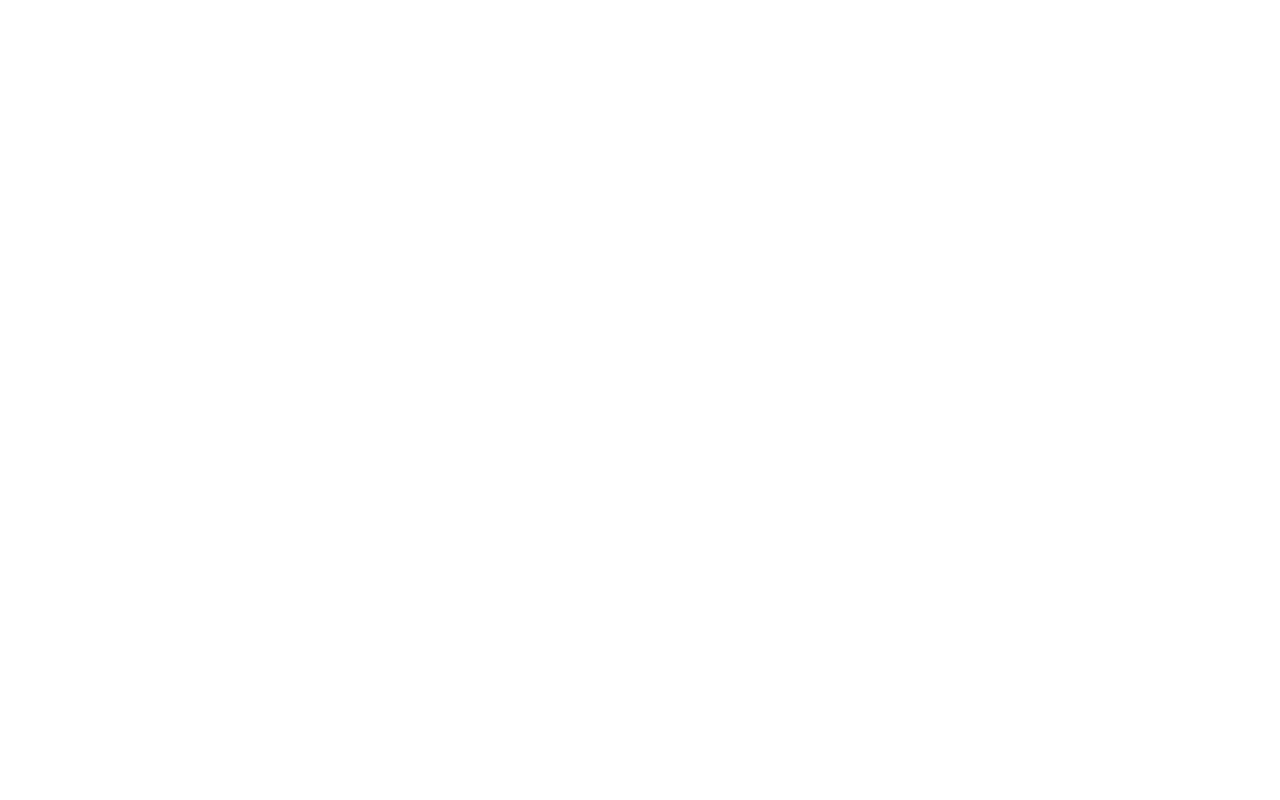
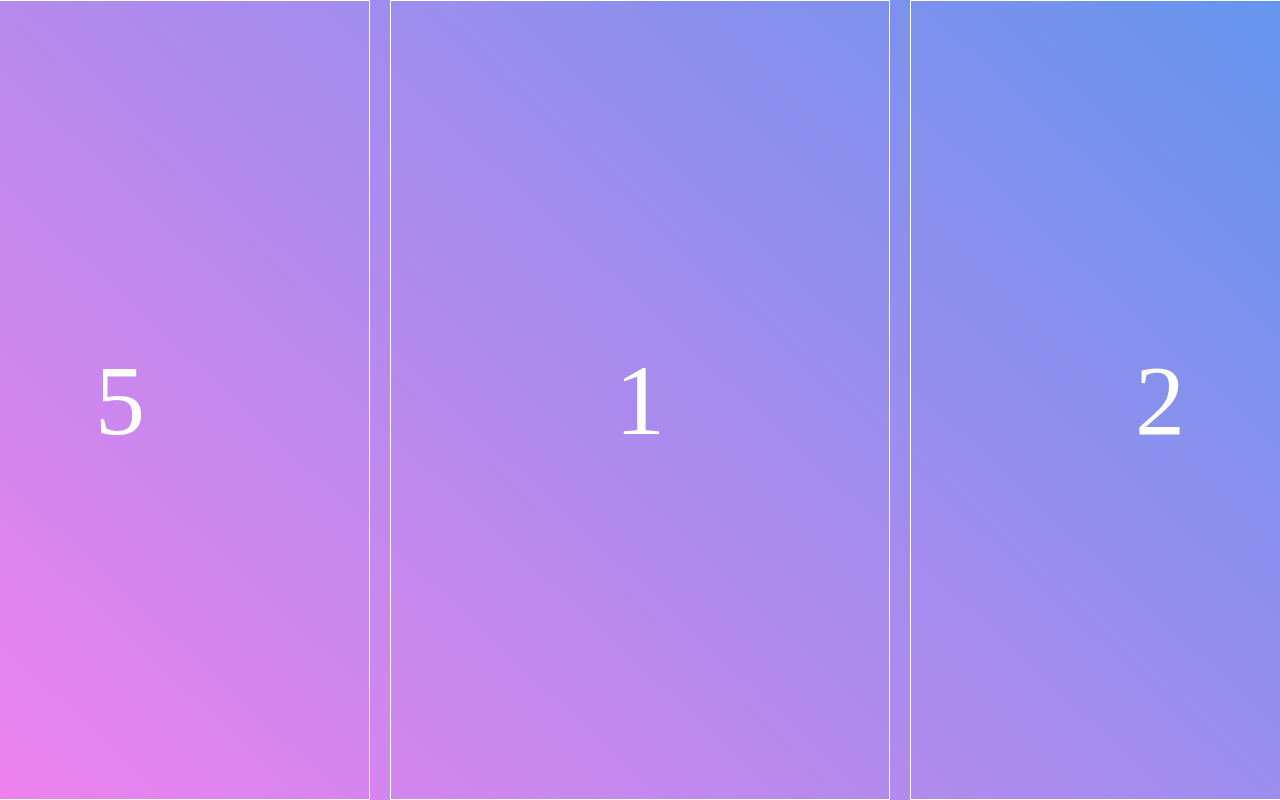
Before and after one commit to ujma1234/Swiper_UI, a plain HTML site: page index.html in a window 1280 px wide. Drawn offline with nearby package versions, Linux system fonts and the light colour scheme.

Commit message:
기본 스와이퍼 사용법

```diff
--- a/index.html
+++ b/index.html
@@ -11,6 +11,27 @@
     <script src="https://unpkg.com/swiper@8/swiper-bundle.min.js"></script>
 </head>
 <body>
+    <main>
+        <section class="swiper-wrapper">
+            <article class="swiper-slide">1</article>
+            <article class="swiper-slide">2</article>
+            <article class="swiper-slide">3</article>
+            <article class="swiper-slide">4</article>
+            <article class="swiper-slide">5</article>
+        </section>
+    </main>
 
+    <script>
+        //기본 스와이퍼 연결법
+        const swiper = new Swiper("main",{
+            speed: 500, // 스와이프 패널 넘김 속도
+            loop: true,  // 스와이프 순환
+            direction: "horizontal", // horizontal : 가로 , vertical : 세로  -> 스와이프 방향
+            grabCursor: true,
+            slidesPerView: "auto", // 숫자 만큼 패널 뷰, "auto" == 100%
+            spaceBetween: 20, // 패널 사이 간격 (단위 : px)
+            centeredSlides: true,
+        });
+    </script>
 </body>
 </html>
--- a/scss/style.scss
+++ b/scss/style.scss
@@ -1,2 +1,28 @@
 @charset "UFT-8";
 @import "reset";
+@import url('https://fonts.googleapis.com/css2?family=Orbitron&family=Roboto:wght@100&display=swap');
+
+main {
+    width: 100%;
+    height: 100vh;
+    background: linear-gradient(43deg, violet, cornflowerblue);
+    overflow: hidden;
+    position: relative;
+
+    .swiper-wrapper {
+        width: 100%;
+        height: 100%;
+
+        .swiper-slide {
+            width: 500px;
+            height: 100%;
+            background: reba(255,255,255,0.2);
+            font-size: 100px;
+            color: #fff;
+            display: flex;
+            justify-content: center;
+            align-items: center;
+            border: 1px solid #fff;
+        }
+    }
+}
```
Also changed, not shown: css/style.css, 1 other file.
